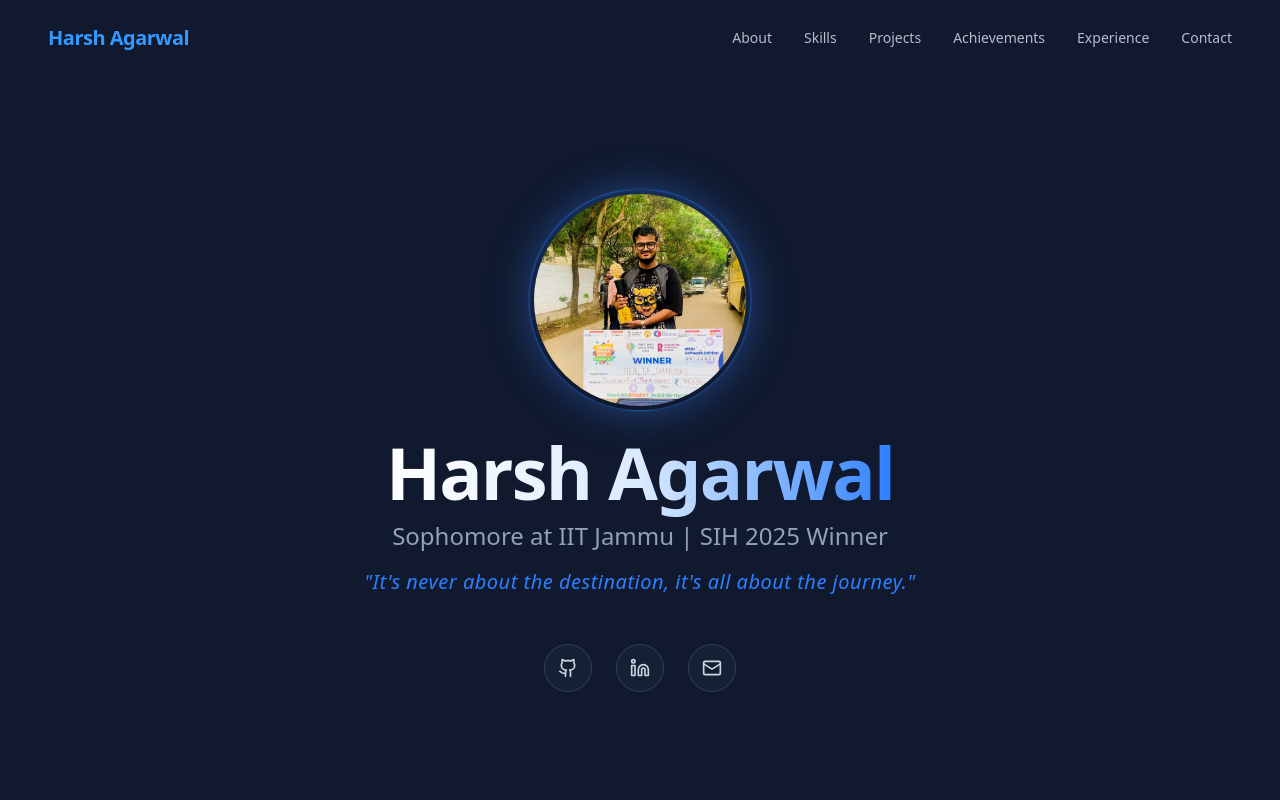
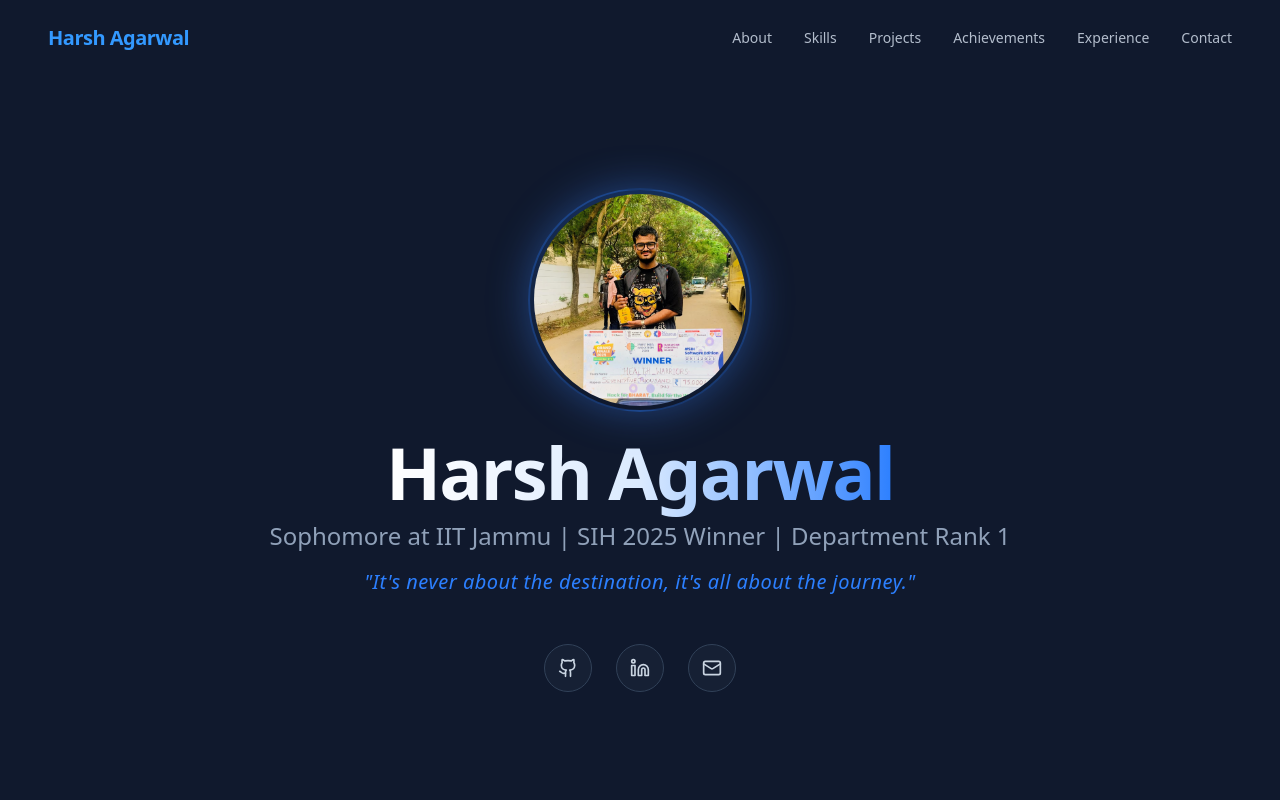
Before and after one commit to hrshagarwal/Portfolio, a Next.js app: page / in a window 1280 px wide. Shown: the top 800 px of the page. Built offline with nearby package versions, Linux system fonts and the light colour scheme.

Commit message:
changed the description

```diff
--- a/src/components/Hero.js
+++ b/src/components/Hero.js
@@ -54,7 +54,7 @@ export default function Hero() {
         transition={{ delay: 0.3 }}
         className="text-lg md:text-2xl text-slate-400 font-light mb-4"
       >
-        Sophomore at IIT Jammu | SIH 2025 Winner
+        Sophomore at IIT Jammu | SIH 2025 Winner | Department Rank 1
       </motion.div>
 
       <motion.p
```
